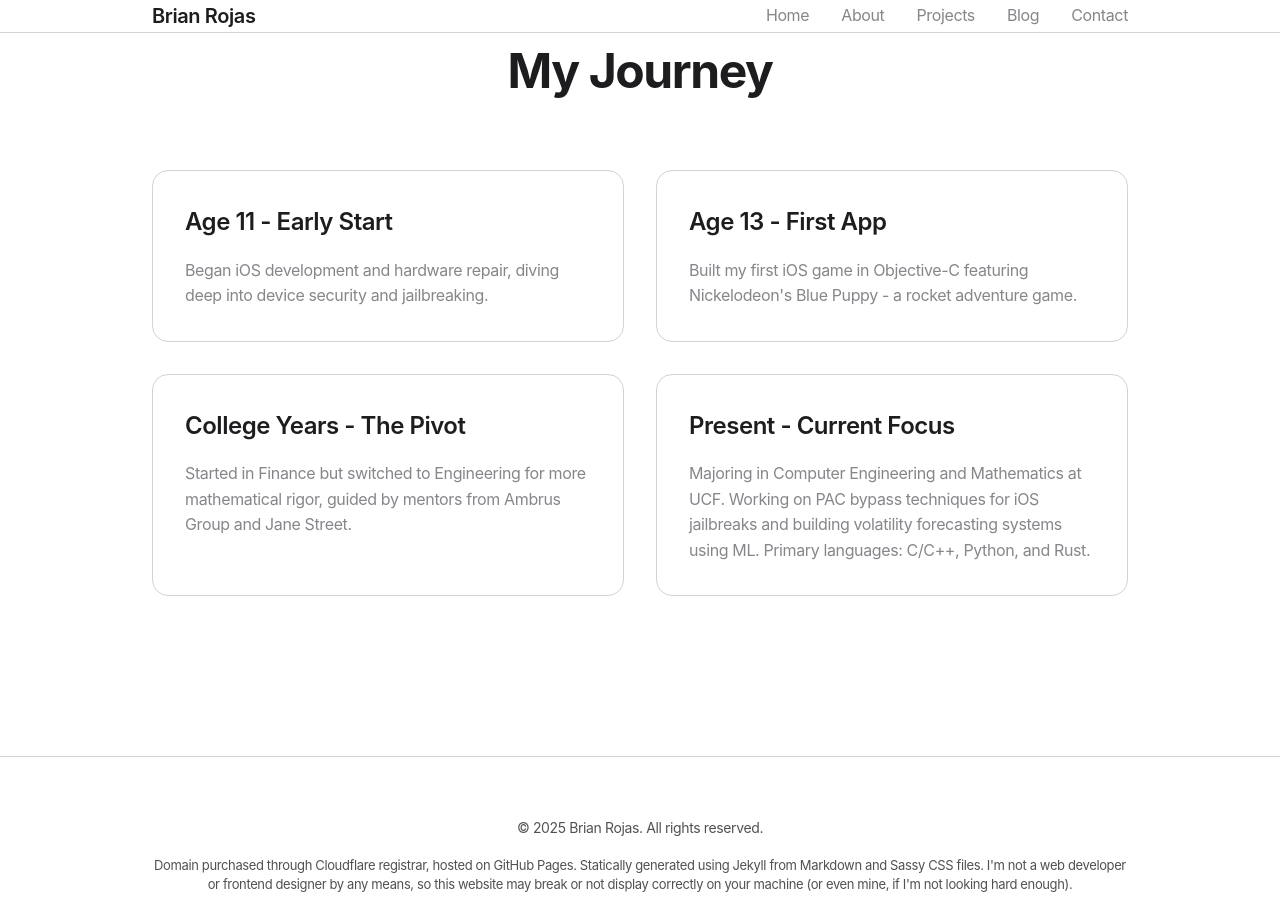
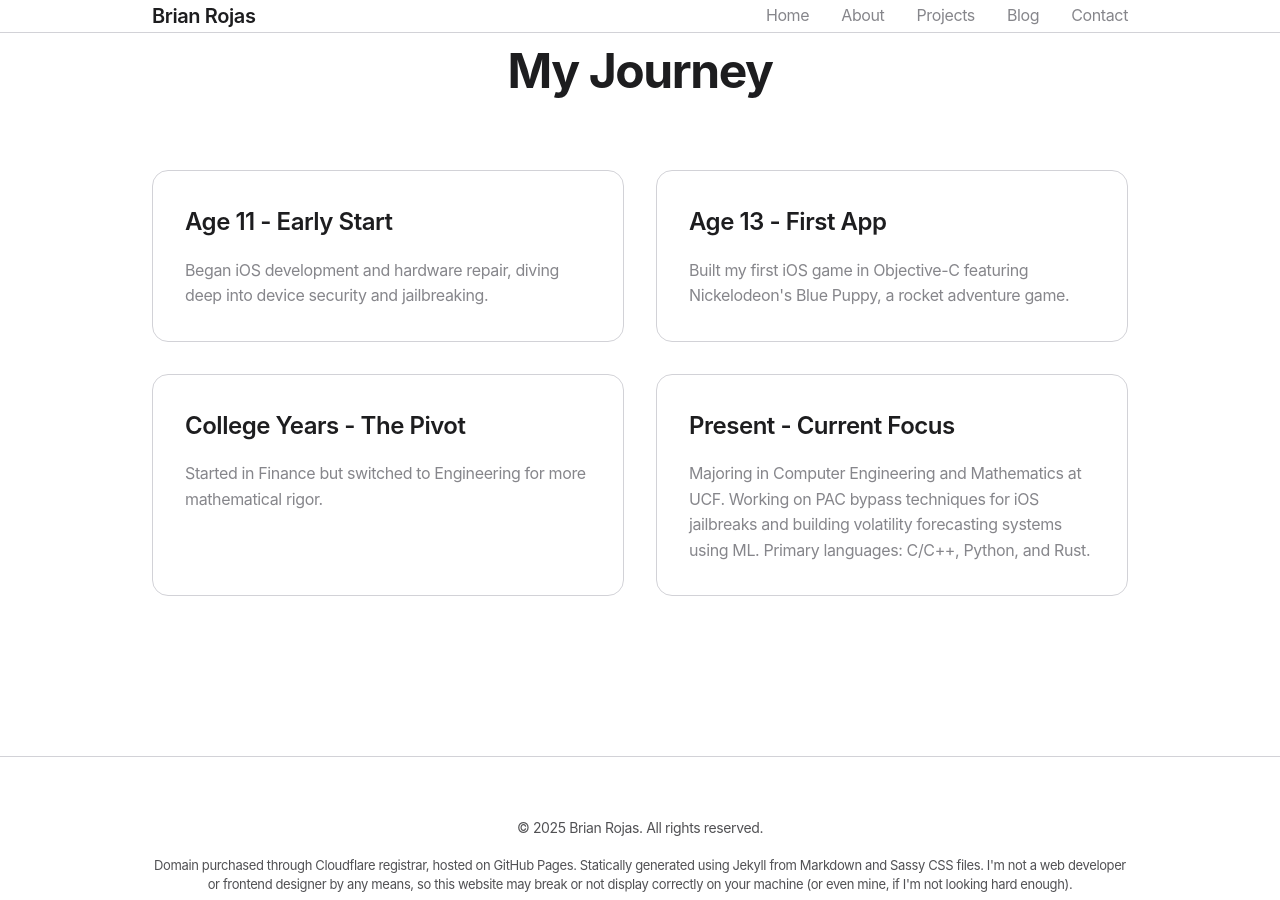
Before and after one commit to brianrojrc/brianrojrc.github.io, a Jekyll site: the page built from about.md, in a window 1280 px wide and 900 px high, scrolled down 797 px. Built offline with Jekyll 4.4.1, drawn with Linux system fonts in a browser that asks for light colours.

Commit message:
Update about.md

```diff
--- a/about.md
+++ b/about.md
@@ -23,11 +23,11 @@ title: About
         </div>
         <div class="card">
             <h3>Age 13 - First App</h3>
-            <p>Built my first iOS game in Objective-C featuring Nickelodeon's Blue Puppy - a rocket adventure game.</p>
+            <p>Built my first iOS game in Objective-C featuring Nickelodeon's Blue Puppy, a rocket adventure game.</p>
         </div>
         <div class="card">
             <h3>College Years - The Pivot</h3>
-            <p>Started in Finance but switched to Engineering for more mathematical rigor, guided by mentors from Ambrus Group and Jane Street.</p>
+            <p>Started in Finance but switched to Engineering for more mathematical rigor.</p>
         </div>
         <div class="card">
             <h3>Present - Current Focus</h3>
```
